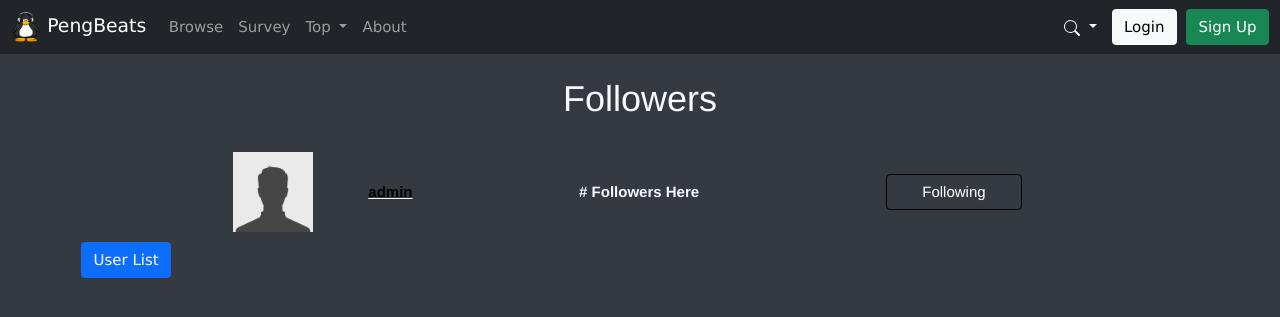
After one commit to Frosty-Git/SeniorProject, a Django app: page /user/followers/1 in a window 1280 px wide. The commit adds this page. Shown: the top 317 px of the page. Run offline with Django 3.2, Linux system fonts and the light colour scheme; data comes from the database, SQL or seed files in the repository; tables that the repository leaves empty hold one stand-in row (values such as "Sample post"); some libraries are stand-ins or nearby versions.

Commit message:
added a followers page not yet working as intended

```diff
--- a/django/templates/base.html
+++ b/django/templates/base.html
@@ -94,6 +94,7 @@
                   <ul class="dropdown-menu dropdown-menu-lg-end" aria-labelledby="navbarDropdownMenuLink">
                     <li><a class="dropdown-item" href="{% url 'user:profile' user.id %}">Profile</a></li>
                     <li><a class="dropdown-item" href="{% url 'user:following' user.id %}">Following</a></li>
+                    <li><a class="dropdown-item" href="{% url 'user:followers' user.id %}">Followers</a></li>
                     <li><a class="dropdown-item" href="{% url 'user:update_profile' %}">Settings</a></li>
                     <li><hr class="dropdown-divider"></li>
                     <li><a class="dropdown-item" href="{% url 'user:logout' %}">Log Out</a></li>
--- /dev/null
+++ b/django/templates/profile/followers.html
@@ -0,0 +1,52 @@
+{% extends 'base.html' %}
+{% load humanize %}
+{% load static %}
+
+{% block title %} Following {% endblock %}
+
+{% block content %}
+<style>
+    td{
+        text-align: center;
+        padding: 1%;
+        font-weight: bold;
+        font-family: Helvetica Neue, Helvetica, Arial, sans-serif;
+    }
+</style>
+<h1 style="text-align: center; margin-top: 2%; font-family: Helvetica Neue, Helvetica, Arial, sans-serif;">
+    Followers
+</h1>
+
+    <!--Note this will have to match for one single user - the logged in one!!-->
+    <table style="width:90%; margin-top: 2%; font-family: Helvetica Neue, Helvetica, Arial, sans-serif;">
+        {% for user_f in followers %}
+        <tr>
+            <td style="text-align: right;">
+                <a href="{% url 'user:profile' user_f.user.id %}">
+                    {% if user.profilepic %}
+                        <img src="{{ user_f.profilepic.url }}" alt="" width="80" height="80" class="d-inline-block align-top">
+                    {% else %}
+                        <img src="{% static 'images/noprofilepic.jpg' type='image/jpg' %}" alt="" width="80" height="80" class="d-inline-block align-top">
+                    {% endif %}
+                </a>
+            </td>
+            <td>
+                <a href="{% url 'user:profile' user_f.user.id %}">
+                    <div class="user">
+                        {{ user_f }}
+                    </div>
+                </a>
+            </td>
+            <td>
+                <!-- {{ follow.followers|intcomma }} followers -->
+                # Followers Here
+            </td>
+            <td>
+                <a class="btn unfollowBtn" href="{% url 'user:unfollow' user.id user_f.user.id%}" role="button"></a>
+            </td>
+        </tr>
+        {% endfor %}
+    </table>
+    <a class="btn btn-primary" href="{% url 'user:user_list' %}" role="button">User List</a>
+    <br>
+{% endblock %}
--- a/django/user_profile/urls.py
+++ b/django/user_profile/urls.py
@@ -12,6 +12,7 @@
     path('settings/<user_id>', views.display_settings, name='settings'),
     path('settings_save/<user_id>', views.settings_save, name='settings_save'),
     path('following/<user_id>', views.display_following, name='following'),
+    path('followers/<user_id>', views.display_followers, name='followers'),
     path('unfollow/<user_id>/<who>', views.unfollow, name='unfollow'),
     path('follow/<user_id>/<who>', views.follow, name='follow'),
     path('update_profile/', views.update_profile, name='update_profile'),
--- a/django/user_profile/views.py
+++ b/django/user_profile/views.py
@@ -124,9 +124,9 @@
 @require_GET
 def display_following(request, user_id):
     """
-    Used to display each user followed by a particular user. It uses said user as
-    the primary key into the following bridging table and returns every foreign
-    key, which represents the users followed.
+    Used to display each user a particular user follows. It uses said user
+    as the primary key into the following bridging table and returns every
+    foreign key, which represents the users followed.
     Last updated: 3/11/21 by Jacelynn Duranceau
     """
     you = UserProfile.objects.get(pk=user_id)
@@ -135,6 +135,22 @@
     # get_list = FollowedUser.objects.get(user_from=user_id)
     #following = get_list.user_to
     return render(request, 'profile/following.html', {'following': following})
+
+@require_GET
+def display_followers(request, user_id):
+    """
+    Used to display the followers of a particular user. It uses said user as
+    the primary key into the following bridging table and returns every user
+    that is the user_from match in said table.
+    Last updated: 3/11/21 by Jacelynn Duranceau
+    """
+    user = UserProfile.objects.get(pk=user_id)
+    follower_ids = FollowedUser.objects.filter(user_to=user).values('user_from') # Returns dictionary of ids
+    followers = []
+    for user in follower_ids:
+        for id in user.values():
+            followers.append(UserProfile.objects.get(pk=id))
+    return render(request, 'profile/followers.html', {'followers': followers})
 
 def unfollow(request, user_id, who):
     """
```
